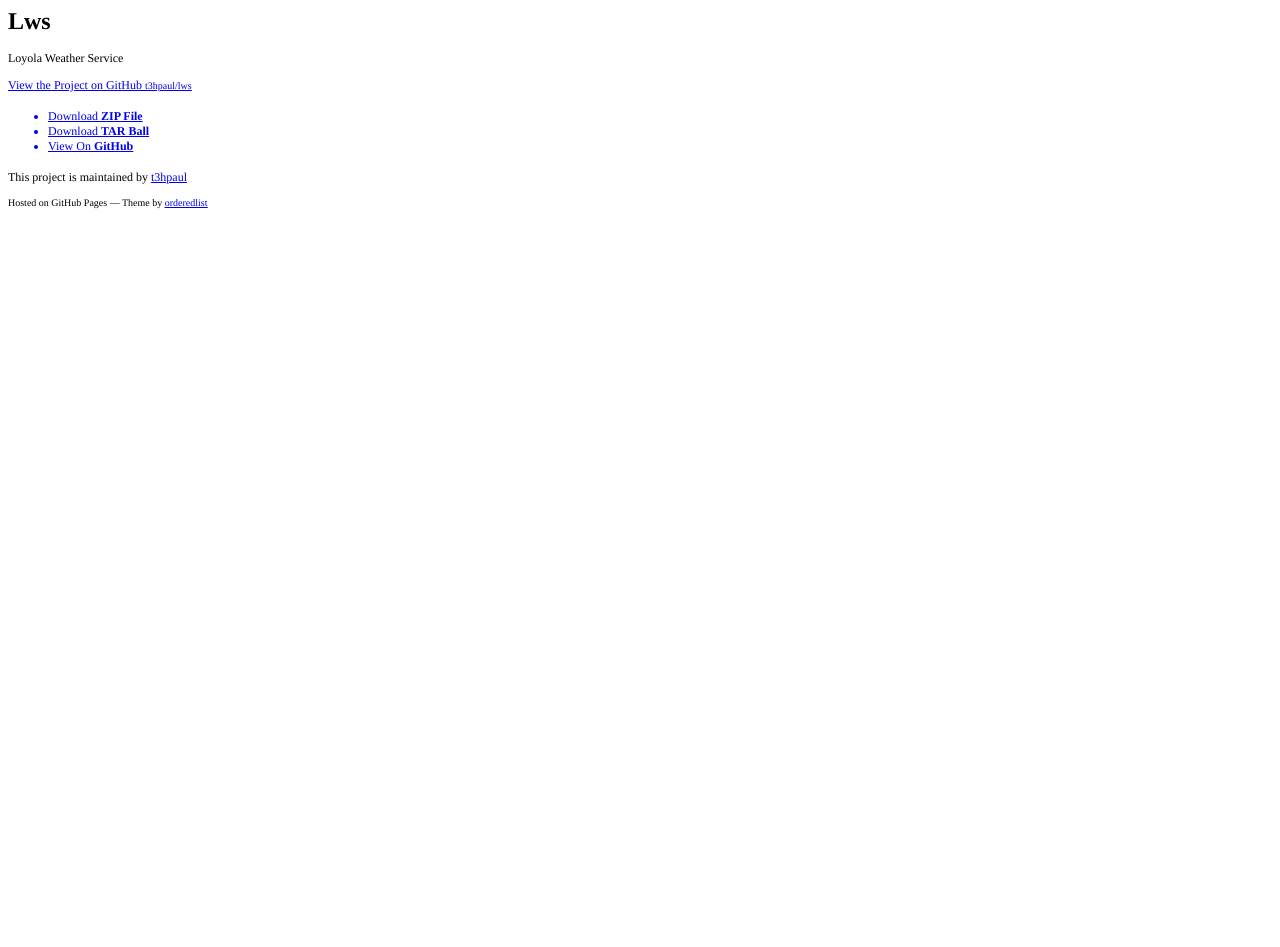
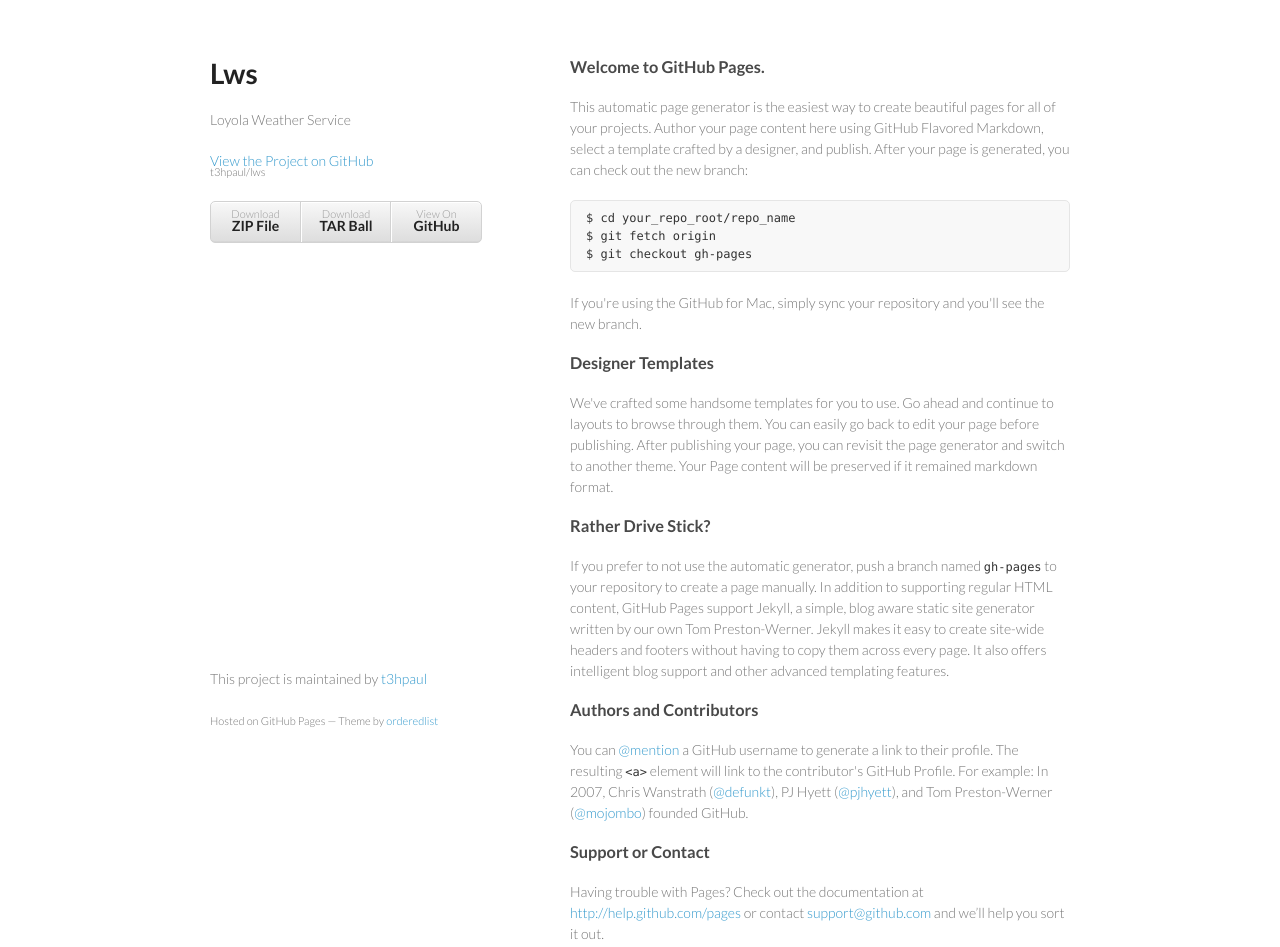
Before and after one commit to asraf209/lws, a plain HTML site: page index.html in a window 1280 px wide. Before the commit the page ends 800 px from the top, so only its background shows below. Drawn offline with Linux system fonts and the light colour scheme.

Commit message:
Revert "Blanked the page"
This reverts commit ba7b3251bfceb5b6f97df836b853449cbb38187d.

```diff
--- a/index.html
+++ b/index.html
@@ -1,32 +1,66 @@
-<!DOCTYPE html PUBLIC "-//W3C//DTD HTML 4.01//EN" "http://www.w3.org/TR/html4/strict.dtd">
+<!doctype html>
 <html>
   <head>
-  <meta http-equiv="Content-Type" content="text/html; charset=utf-8">
-  <meta http-equiv="Content-Style-Type" content="text/css">
+    <meta charset="utf-8">
+    <meta http-equiv="X-UA-Compatible" content="chrome=1">
     <title>Lws by t3hpaul</title>
-  <meta name="Generator" content="Cocoa HTML Writer">
-  <meta name="CocoaVersion" content="1187.34">
-  <style type="text/css">
-    p.p2 {margin: 0.0px 0.0px 12.0px 0.0px; font: 12.0px Times}
-    p.p3 {margin: 0.0px 0.0px 12.0px 0.0px; font: 12.0px Times; color: #0000ee}
-    p.p5 {margin: 0.0px 0.0px 12.0px 0.0px; font: 10.0px Times}
-    li.li4 {margin: 0.0px 0.0px 0.0px 0.0px; font: 12.0px Times; color: #0000ee}
-    span.s1 {text-decoration: underline}
-    span.s2 {font: 10.0px Times}
-    span.s3 {text-decoration: underline ; color: #0000ee}
-    ul.ul1 {list-style-type: disc}
-  </style>
+
+    <link rel="stylesheet" href="stylesheets/styles.css">
+    <link rel="stylesheet" href="stylesheets/pygment_trac.css">
+    <meta name="viewport" content="width=device-width, initial-scale=1, user-scalable=no">
+    <!--[if lt IE 9]>
+    <script src="//html5shiv.googlecode.com/svn/trunk/html5.js"></script>
+    <![endif]-->
   </head>
   <body>
-<h1 style="margin: 0.0px 0.0px 16.0px 0.0px; font: 24.0px Times"><b>Lws</b></h1>
-<p class="p2">Loyola Weather Service</p>
-<p class="p3"><span class="s1"><a href="https://github.com/t3hpaul/lws">View the Project on GitHub <span class="s2">t3hpaul/lws</span></a></span></p>
-<ul class="ul1">
-  <li class="li4"><a href="https://github.com/t3hpaul/lws/zipball/master"><span class="s1">Download </span><b>ZIP File</b></a></li>
-  <li class="li4"><a href="https://github.com/t3hpaul/lws/tarball/master"><span class="s1">Download </span><b>TAR Ball</b></a></li>
-  <li class="li4"><a href="https://github.com/t3hpaul/lws"><span class="s1">View On </span><b>GitHub</b></a></li>
+    <div class="wrapper">
+      <header>
+        <h1>Lws</h1>
+        <p>Loyola Weather Service</p>
+
+        <p class="view"><a href="https://github.com/t3hpaul/lws">View the Project on GitHub <small>t3hpaul/lws</small></a></p>
+
+
+        <ul>
+          <li><a href="https://github.com/t3hpaul/lws/zipball/master">Download <strong>ZIP File</strong></a></li>
+          <li><a href="https://github.com/t3hpaul/lws/tarball/master">Download <strong>TAR Ball</strong></a></li>
+          <li><a href="https://github.com/t3hpaul/lws">View On <strong>GitHub</strong></a></li>
         </ul>
-<p class="p2">This project is maintained by <a href="https://github.com/t3hpaul"><span class="s3">t3hpaul</span></a></p>
-<p class="p5">Hosted on GitHub Pages — Theme by <a href="https://github.com/orderedlist"><span class="s3">orderedlist</span></a></p>
+      </header>
+      <section>
+        <h3>Welcome to GitHub Pages.</h3>
+
+<p>This automatic page generator is the easiest way to create beautiful pages for all of your projects. Author your page content here using GitHub Flavored Markdown, select a template crafted by a designer, and publish. After your page is generated, you can check out the new branch:</p>
+
+<pre><code>$ cd your_repo_root/repo_name
+$ git fetch origin
+$ git checkout gh-pages
+</code></pre>
+
+<p>If you're using the GitHub for Mac, simply sync your repository and you'll see the new branch.</p>
+
+<h3>Designer Templates</h3>
+
+<p>We've crafted some handsome templates for you to use. Go ahead and continue to layouts to browse through them. You can easily go back to edit your page before publishing. After publishing your page, you can revisit the page generator and switch to another theme. Your Page content will be preserved if it remained markdown format.</p>
+
+<h3>Rather Drive Stick?</h3>
+
+<p>If you prefer to not use the automatic generator, push a branch named <code>gh-pages</code> to your repository to create a page manually. In addition to supporting regular HTML content, GitHub Pages support Jekyll, a simple, blog aware static site generator written by our own Tom Preston-Werner. Jekyll makes it easy to create site-wide headers and footers without having to copy them across every page. It also offers intelligent blog support and other advanced templating features.</p>
+
+<h3>Authors and Contributors</h3>
+
+<p>You can <a href="https://github.com/blog/821" class="user-mention">@mention</a> a GitHub username to generate a link to their profile. The resulting <code>&lt;a&gt;</code> element will link to the contributor's GitHub Profile. For example: In 2007, Chris Wanstrath (<a href="https://github.com/defunkt" class="user-mention">@defunkt</a>), PJ Hyett (<a href="https://github.com/pjhyett" class="user-mention">@pjhyett</a>), and Tom Preston-Werner (<a href="https://github.com/mojombo" class="user-mention">@mojombo</a>) founded GitHub.</p>
+
+<h3>Support or Contact</h3>
+
+<p>Having trouble with Pages? Check out the documentation at <a href="http://help.github.com/pages">http://help.github.com/pages</a> or contact <a href="mailto:support@github.com">support@github.com</a> and we’ll help you sort it out.</p>
+      </section>
+      <footer>
+        <p>This project is maintained by <a href="https://github.com/t3hpaul">t3hpaul</a></p>
+        <p><small>Hosted on GitHub Pages &mdash; Theme by <a href="https://github.com/orderedlist">orderedlist</a></small></p>
+      </footer>
+    </div>
+    <script src="javascripts/scale.fix.js"></script>
+
   </body>
 </html>
```
Lines whose indentation alone changed are shown as unchanged.
